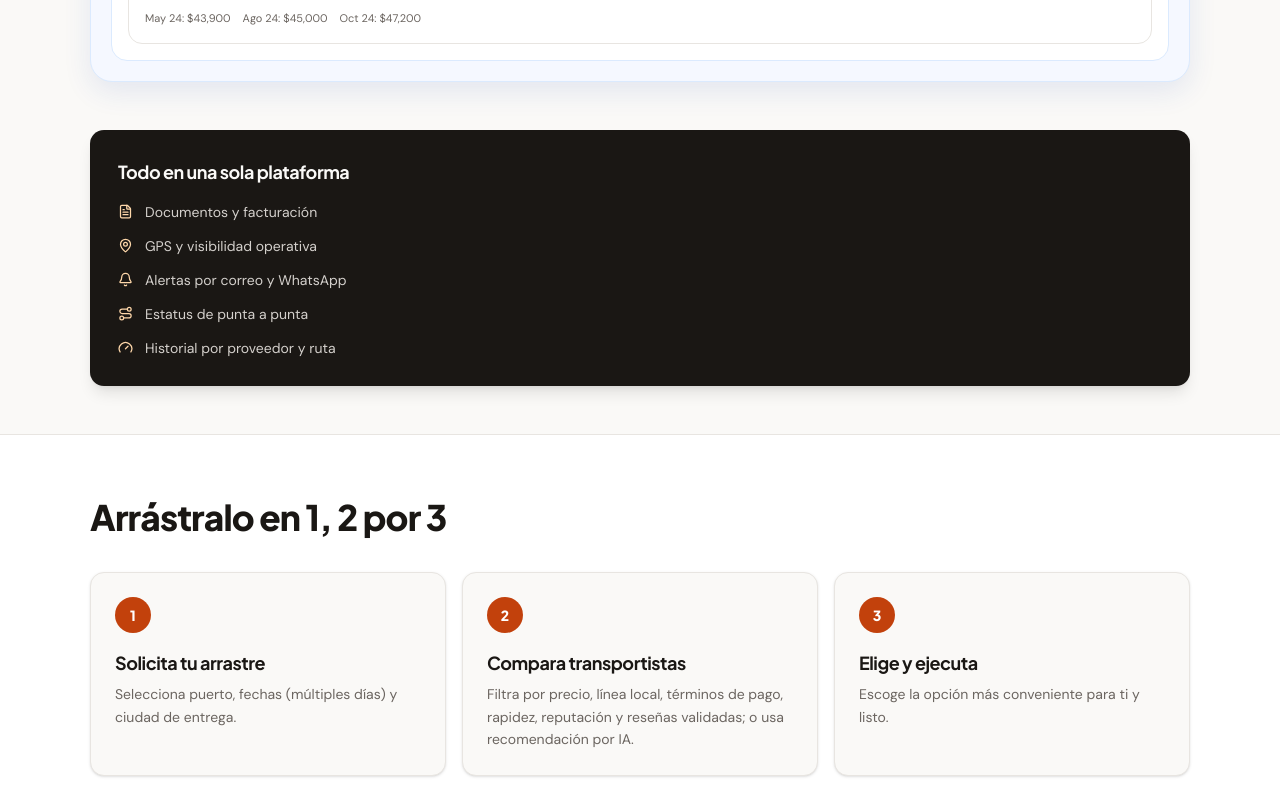
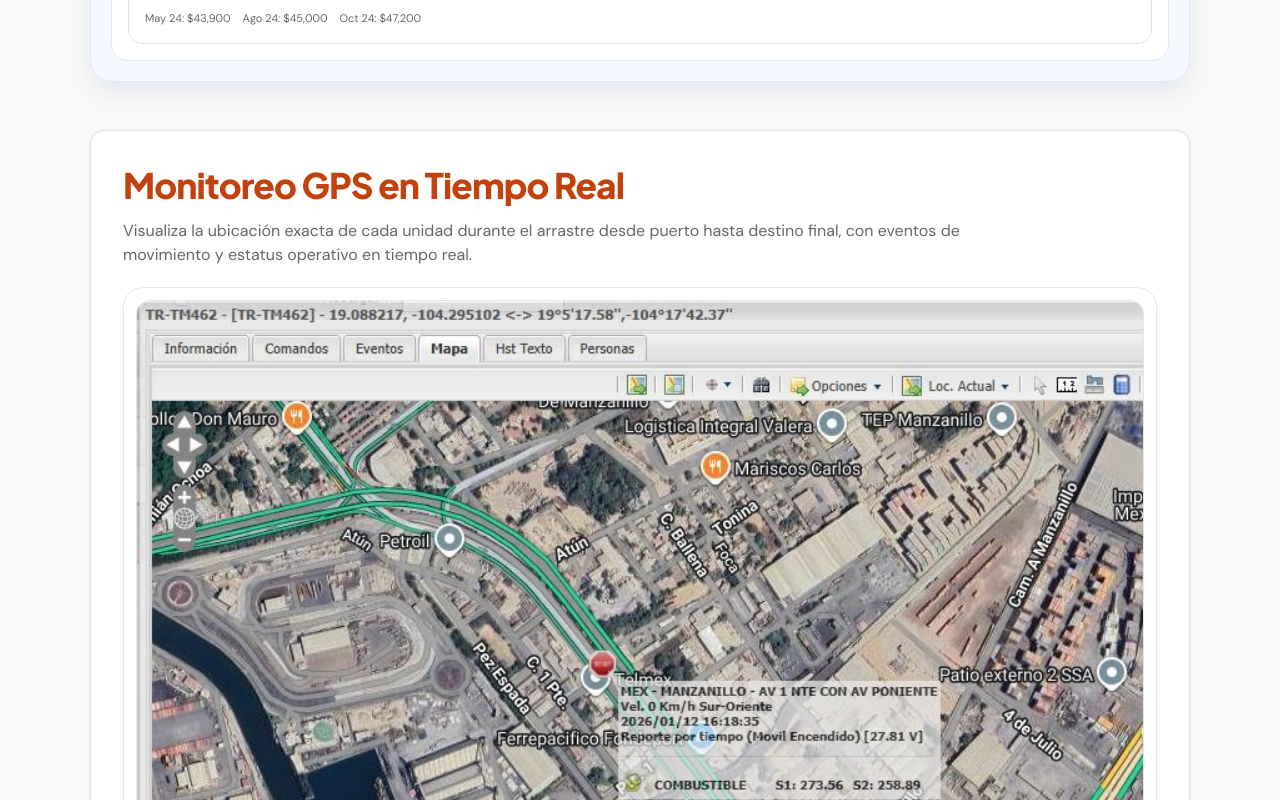
Before and after one commit to apollo-ex/arrastralo, a Next.js app: page /landing in a window 1280 px wide. Shown: the part 3140-3940 px from the top of the page. Built offline with nearby package versions, Linux system fonts and the light colour scheme.

Commit message:
Add Monitoreo GPS en Tiempo Real section with provided map image

```diff
--- a/app/landing/page.tsx
+++ b/app/landing/page.tsx
@@ -375,6 +375,32 @@ export default function LandingPage() {
         </div>
       </section>
 
+      {/* ── GPS monitoring mock ─────────────────────── */}
+      <section className="px-4 sm:px-6 pb-10 sm:pb-12">
+        <div className="max-w-[1100px] mx-auto">
+          <Card className="overflow-hidden border-warm-300/60">
+            <CardContent className="p-6 sm:p-8">
+              <h3 className="font-display text-[clamp(1.4rem,3vw,2.2rem)] font-extrabold tracking-tight text-primary leading-tight">
+                Monitoreo GPS en Tiempo Real
+              </h3>
+              <p className="text-sm sm:text-base text-muted-foreground mt-3 max-w-[850px]">
+                Visualiza la ubicación exacta de cada unidad durante el arrastre desde puerto hasta destino final, con eventos de movimiento y estatus operativo en tiempo real.
+              </p>
+
+              <div className="mt-5 rounded-xl border border-border bg-card p-2 sm:p-3">
+                <Image
+                  src="/gps-monitoring-manzanillo.jpg"
+                  alt="Monitoreo GPS en tiempo real de unidad en Manzanillo"
+                  width={1600}
+                  height={1200}
+                  className="w-full h-auto rounded-lg border border-border"
+                />
+              </div>
+            </CardContent>
+          </Card>
+        </div>
+      </section>
+
       {/* ── Platform features ───────────────────────── */}
       <section className="px-4 sm:px-6 pb-10 sm:pb-12">
         <div className="max-w-[1100px] mx-auto">
```
Also changed, not shown: public/gps-monitoring-manzanillo.jpg (added).
